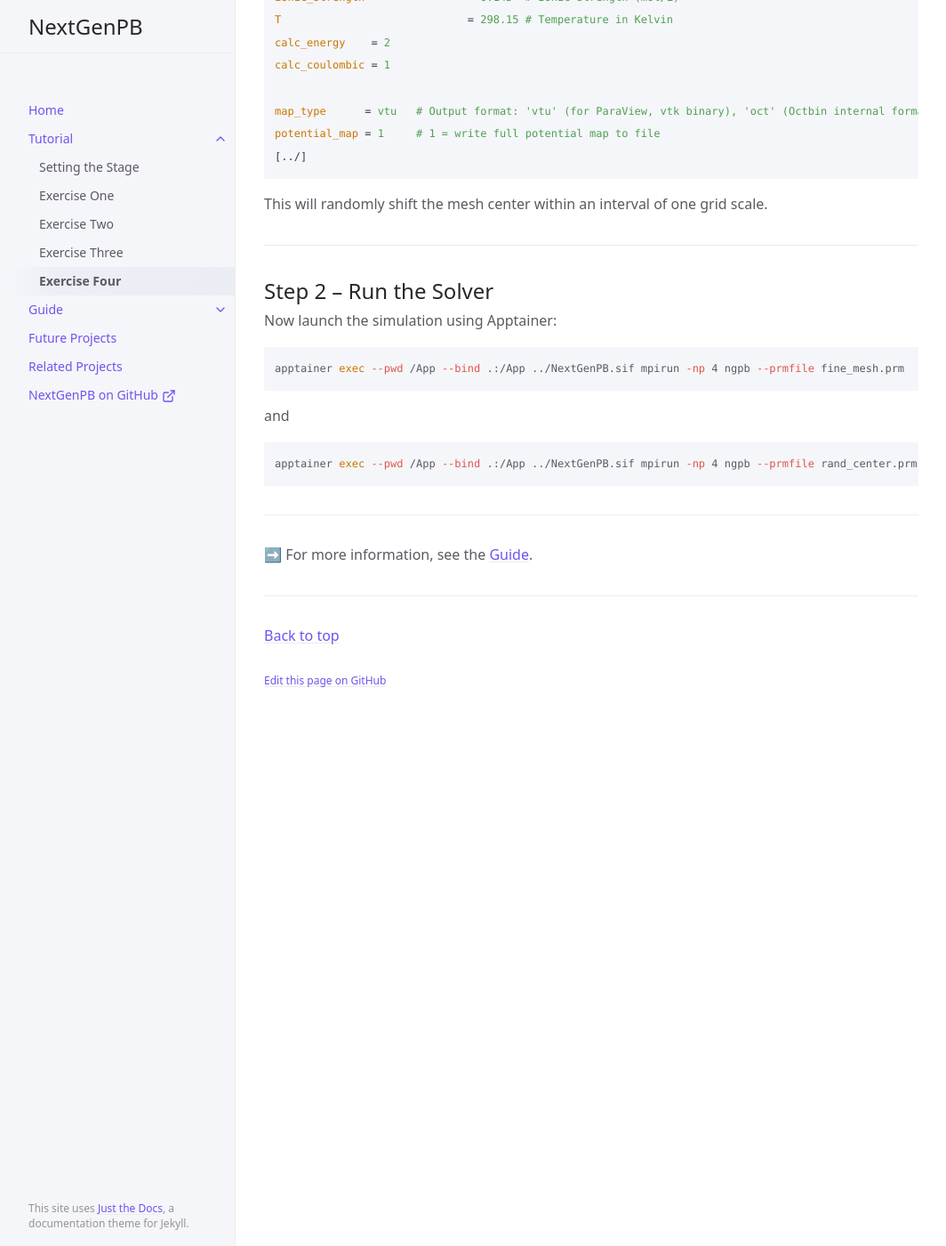
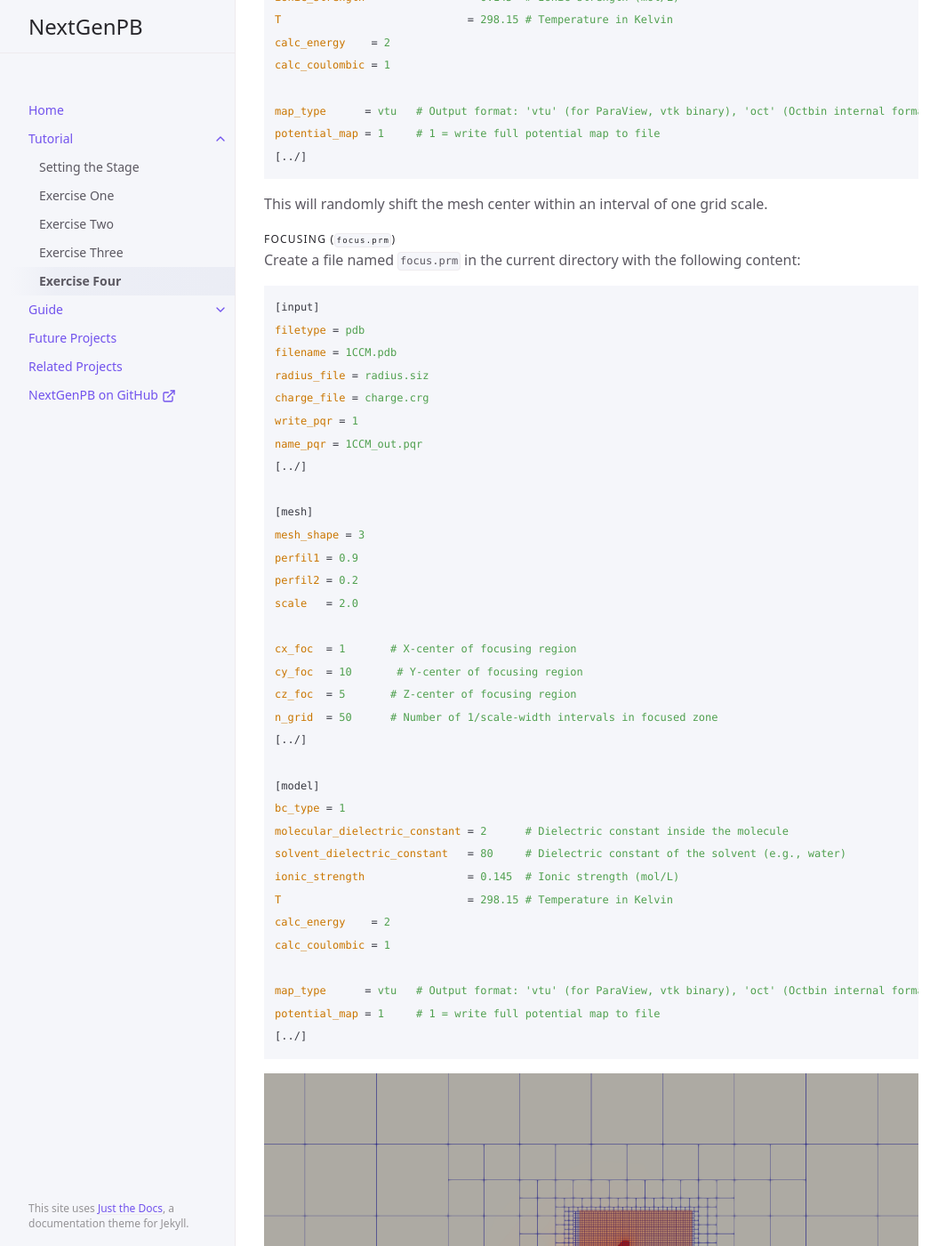
Before and after one commit to vdiflorio/nextgenpb_tutorial, a Jekyll site: the page built from docs/tutorial/ex4.md, in a window 1280 px wide and 1400 px high, scrolled down 2332 px. Shown: the whole window at 89% size, without its empty margins (107-1171 px from the left). Built offline with Jekyll 4.4.1, drawn with Linux system fonts in a browser that asks for light colours; cached includes are drawn as plain includes.

Commit message:
adding focusing

````diff
--- a/docs/tutorial/ex4.md
+++ b/docs/tutorial/ex4.md
@@ -75,6 +75,7 @@ This will produce a mesh with a grid scale in the region of perfil1 equal to 0.2
 #### Random center (`rand_center.prm`)
 
 Create a file named `rand_center.prm` in the current directory with the following content:
+
 ```ini
 [input]
 filetype = pdb
@@ -109,6 +110,48 @@ potential_map = 1     # 1 = write full potential map to file
 
 This will randomly shift the mesh center within an interval of one grid scale.
 
+#### Focusing (`focus.prm`)
+
+Create a file named `focus.prm` in the current directory with the following content:
+
+```ini
+[input]
+filetype = pdb
+filename = 1CCM.pdb
+radius_file = radius.siz
+charge_file = charge.crg
+write_pqr = 1
+name_pqr = 1CCM_out.pqr
+[../]
+
+[mesh]
+mesh_shape = 3
+perfil1 = 0.9
+perfil2 = 0.2
+scale   = 2.0
+
+cx_foc  = 1       # X-center of focusing region
+cy_foc  = 10       # Y-center of focusing region
+cz_foc  = 5       # Z-center of focusing region
+n_grid  = 50      # Number of 1/scale-width intervals in focused zone
+[../]
+
+[model]
+bc_type = 1
+molecular_dielectric_constant = 2      # Dielectric constant inside the molecule
+solvent_dielectric_constant   = 80     # Dielectric constant of the solvent (e.g., water)
+ionic_strength                = 0.145  # Ionic strength (mol/L)
+T                             = 298.15 # Temperature in Kelvin
+calc_energy    = 2
+calc_coulombic = 1
+
+map_type      = vtu   # Output format: 'vtu' (for ParaView, vtk binary), 'oct' (Octbin internal format)
+potential_map = 1     # 1 = write full potential map to file
+[../]
+```
+
+![Figure 3: Mesh focusing](/nextgenpb_tutorial/docs/images/focusing.png)
+
 ---
 
 ## Step 2 – Run the Solver
````
Also changed, not shown: docs/images/focusing.png (added).
